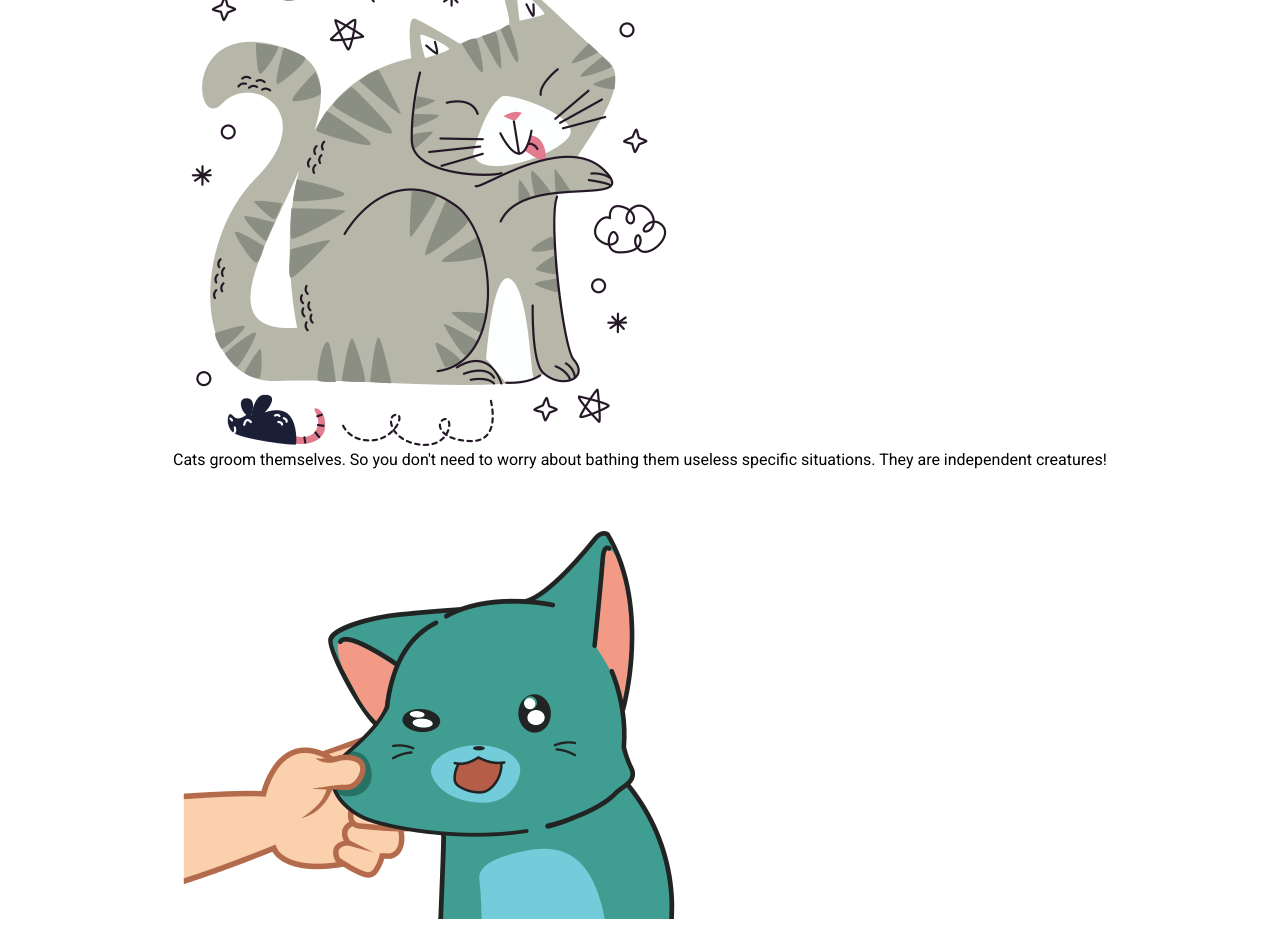
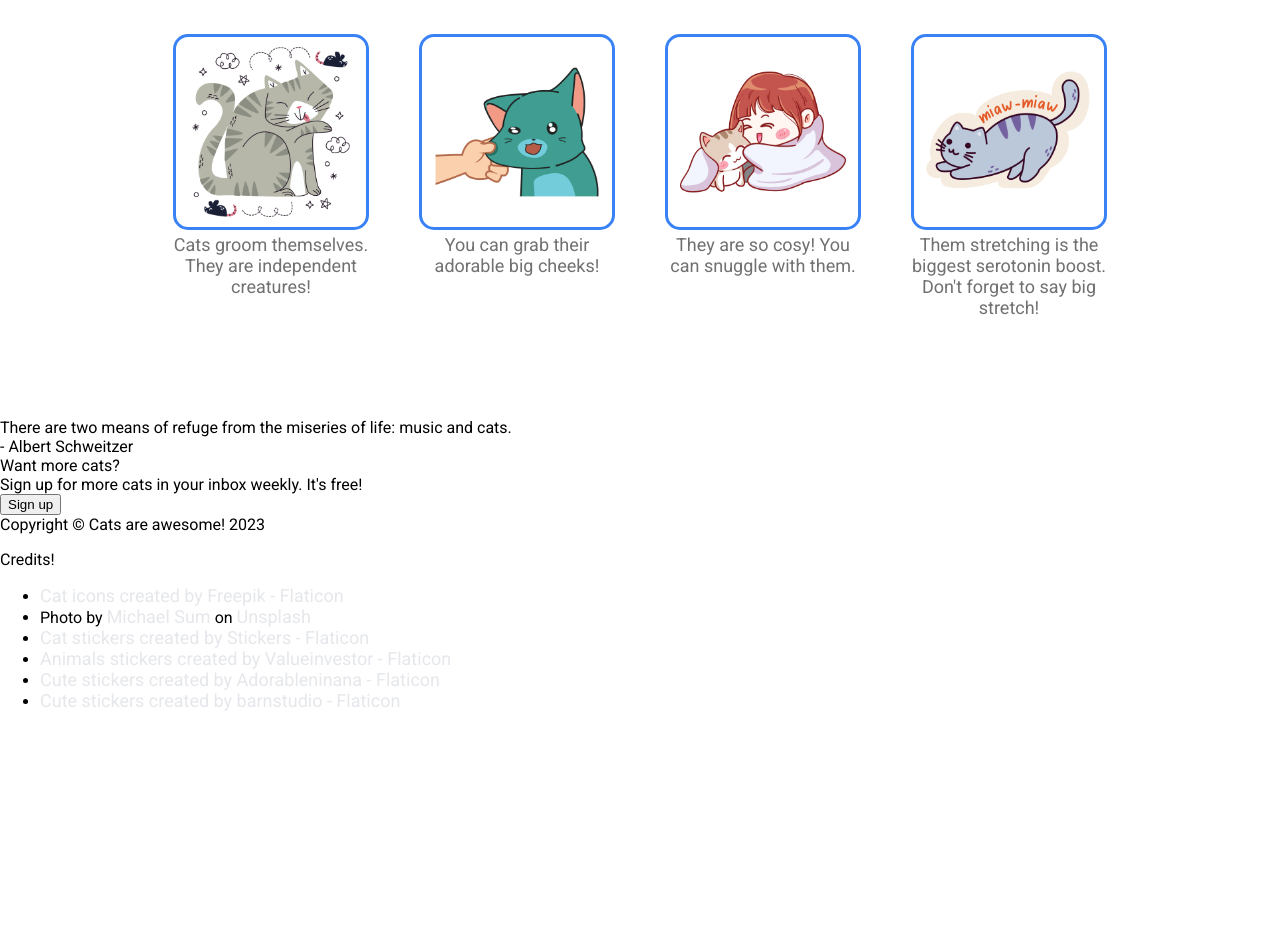
Before and after one commit to beyondmayOwO/cats-landing-page, a plain HTML site: page index.html in a window 1280 px wide. Shown: the part 608-1550 px from the top of the page. After the commit the page ends 1335 px from the top, so only its background shows below. Drawn offline with Linux system fonts and the light colour scheme.

Commit message:
Added styles to the information section

```diff
--- a/index.html
+++ b/index.html
@@ -4,7 +4,7 @@
   <meta charset="UTF-8">
   <meta name="viewport" content="width=device-width, initial-scale=1.0">
   <link rel="stylesheet" href="/styles.css">
-  <title>Cats are adorable!</title>
+  <title>Cats are awesome!</title>
 </head>
 <body>
   <!--HEADER-->
@@ -35,22 +35,22 @@
     <!--INFORMATION ITEMS-->
     <div class="information-items">
       <div class="information-item">
-        <img src="/images/groom.png" alt="Sticker of a cat grooming themself">
-        <div class="information-text">Cats groom themselves. So you don't need to worry about bathing them useless specific situations. They are independent creatures!</div>
+        <img class="information-img" src="/images/groom.png" alt="Sticker of a cat grooming themself">
+        <div class="information-text">Cats groom themselves. They are independent creatures!</div>
       </div>
 
       <div class="information-item">
-        <img src="/images/cheeks.png" alt="Sticker of a cat with big cheeks">
+        <img class="information-img" src="/images/cheeks.png" alt="Sticker of a cat with big cheeks">
         <div class="information-text">You can grab their adorable big cheeks!</div>
       </div>
 
       <div class="information-item">
-        <img src="/images/snuggle.png" alt="Sticker of a cat snuggling with their owner">
-        <div class="information-text">They are so cosy! You can snuggle with them. Snuggling wih your cat is the biggest emotional support.</div>
+        <img class="information-img" src="/images/snuggle.png" alt="Sticker of a cat snuggling with their owner">
+        <div class="information-text">They are so cosy! You can snuggle with them.</div>
       </div>
 
       <div class="information-item">
-        <img src="/images/stretch.png" alt="Sticker of a cat stretching">
+        <img class="information-img" src="/images/stretch.png" alt="Sticker of a cat stretching">
         <div class="information-text">Them stretching is the biggest serotonin boost. Don't forget to say big stretch!</div>
       </div>
     </div>
--- a/styles.css
+++ b/styles.css
@@ -68,6 +68,8 @@ a {
   display: flex;
   flex-direction: column;
   align-items: center;
+  gap: 50px;
+  padding: 50px 50px 100px 50px;
 }
 
 .information-title {
@@ -75,3 +77,27 @@ a {
   font-size: 36px;
   font-weight: bold;
 }
+
+.information-items {
+  display: flex;
+  justify-content: center;
+  gap: 50px;
+}
+
+.information-img {
+  width: 170px;
+  height: 170px;
+  padding: 10px;
+  border: 3px solid #3882f6;
+  border-radius: 15px;
+}
+
+.information-item {
+  flex-basis: 170px;
+}
+
+.information-text {
+  font-size: 18px;
+  color: rgb(113, 113, 113);
+  text-align: center;
+}
```
